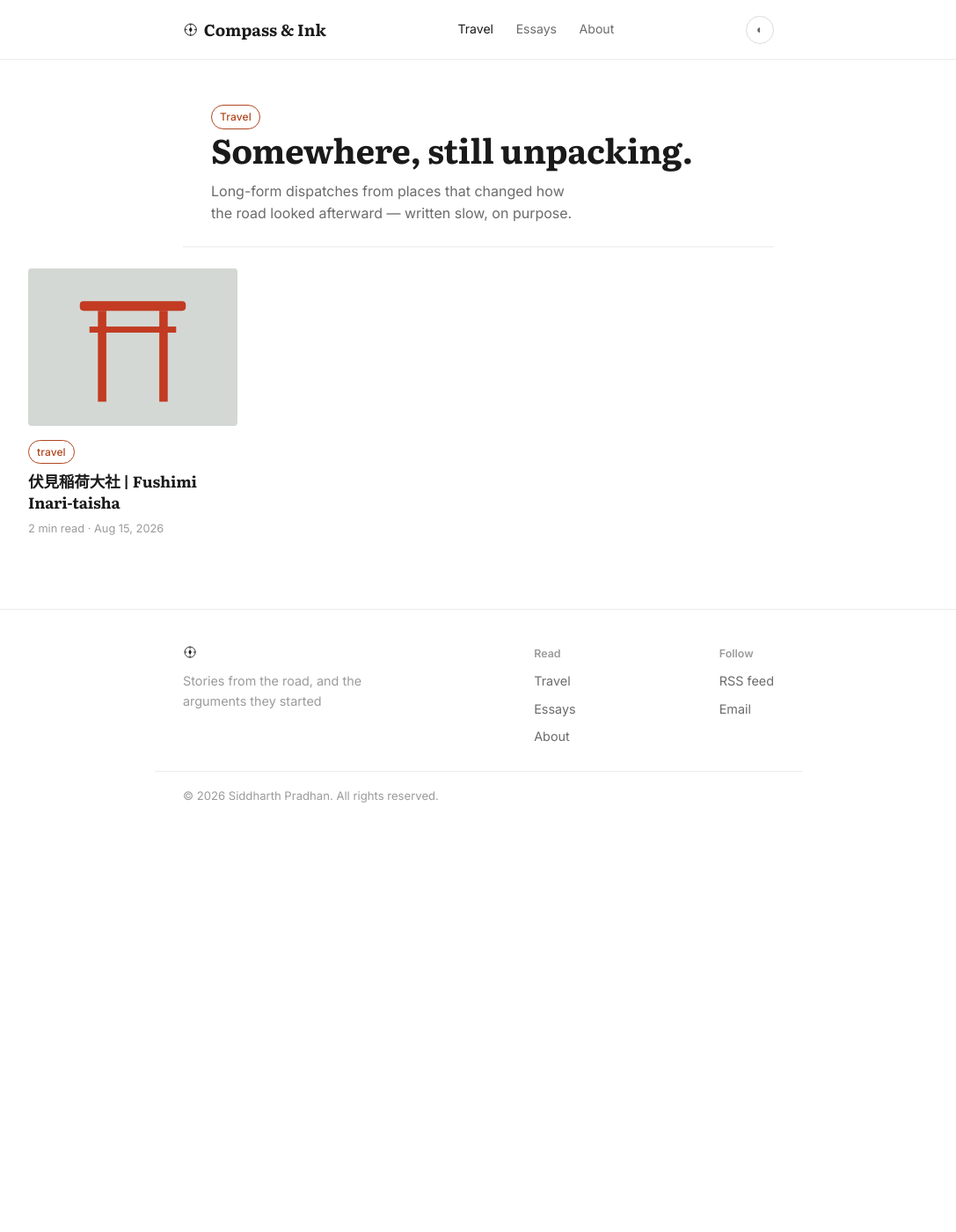
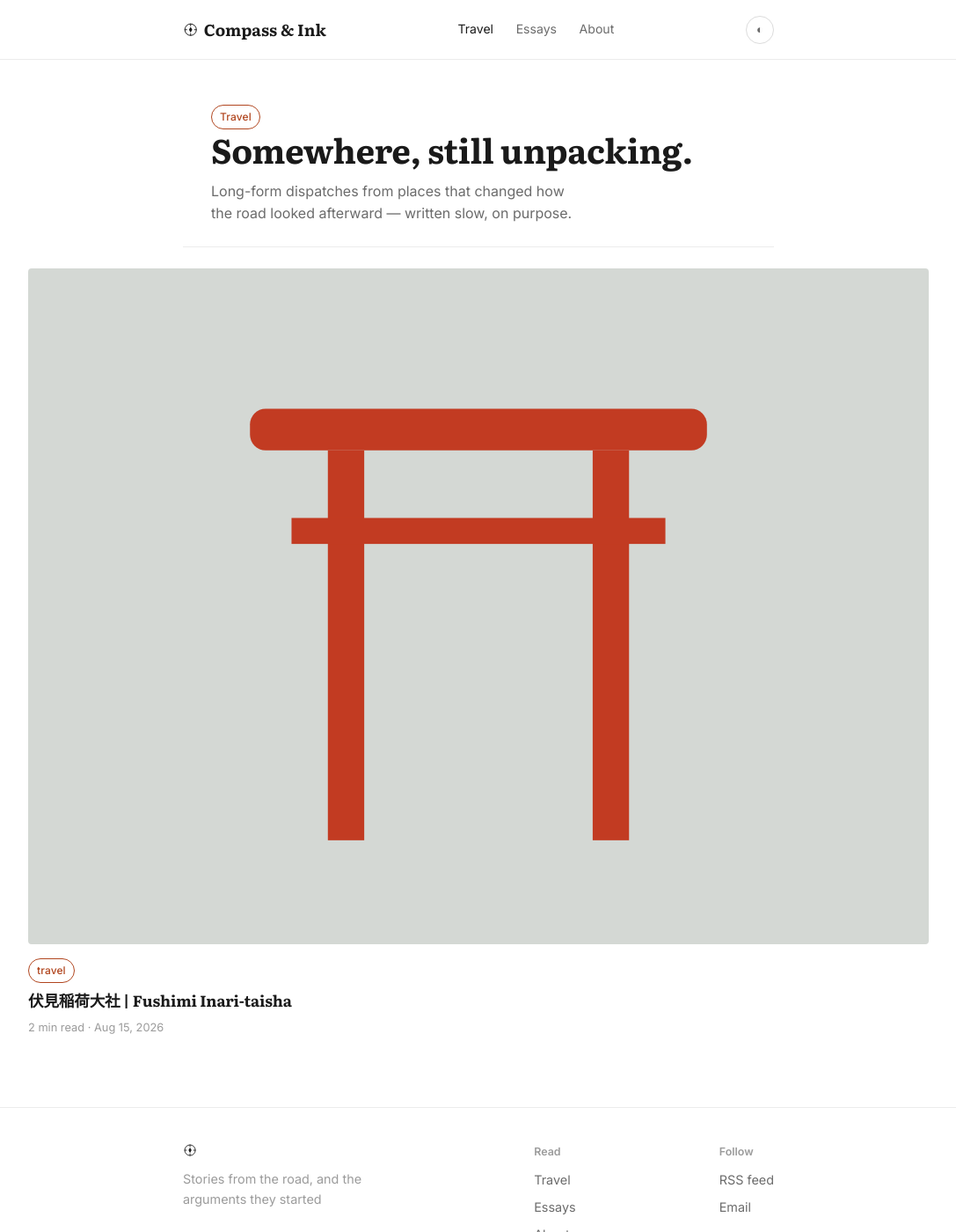
Before and after one commit to thesidpradhan-git/compass-and-ink, a Jekyll site: the page built from travel.html, in a window 1280 px wide and 1400 px high. Shown: the whole window at 88% size, without its empty margins (96-1183 px from the left). Built offline with Jekyll 4.4.1, drawn with Linux system fonts in a browser that asks for light colours.

Commit message:
Use auto-fit instead of auto-fill for the feed grid, so sparse rows stretch to fill instead of leaving dead space

```diff
--- a/assets/css/main.scss
+++ b/assets/css/main.scss
@@ -305,7 +305,7 @@
 .post-list {
   padding-block: 1.5rem 1rem;
   display: grid;
-  grid-template-columns: repeat(auto-fill, minmax(13rem, 1fr));
+  grid-template-columns: repeat(auto-fit, minmax(13rem, 1fr));
   gap: 2rem 1.5rem;
 }
 
```
